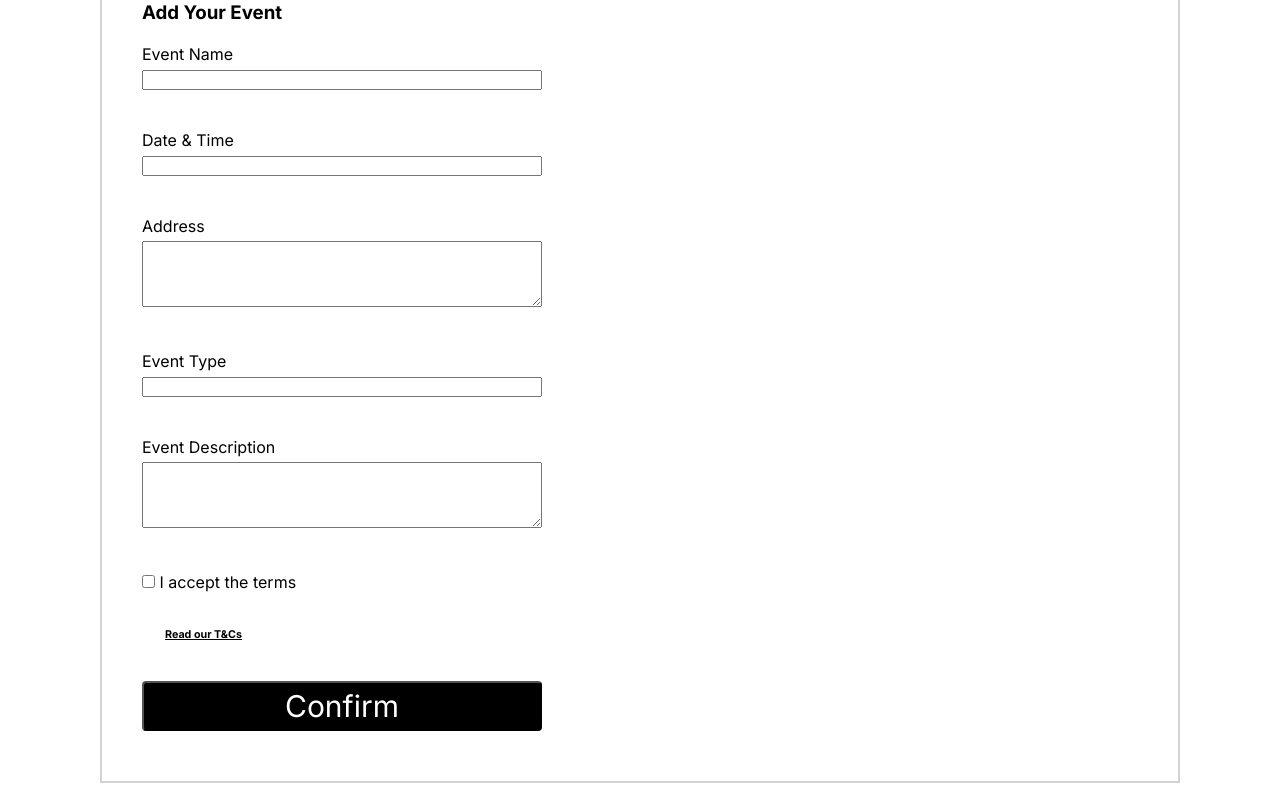
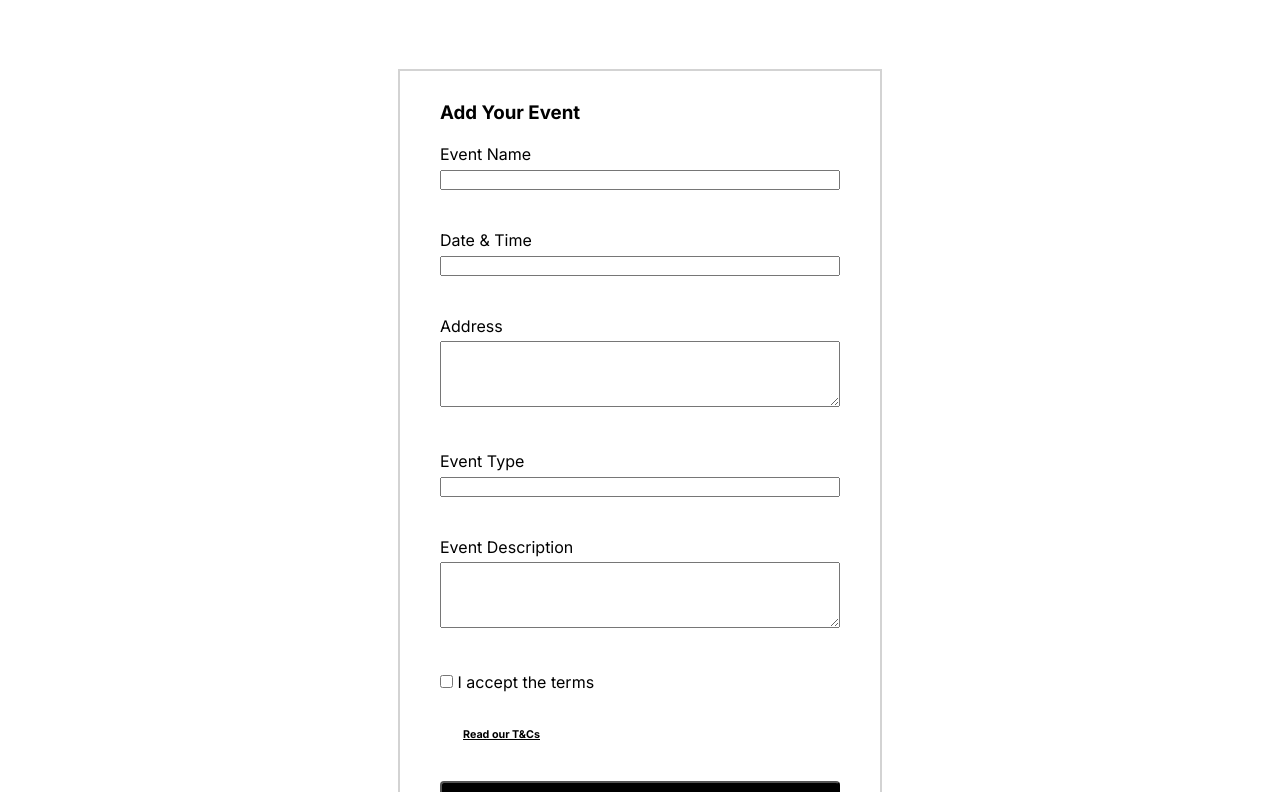
Before and after one commit to Nabin94/event-manager-react, a React (Vite) app: page / in a window 1280 px wide. Shown: the part 880-1672 px from the top of the page. Built offline with nearby package versions, Linux system fonts and the light colour scheme.

Commit message:
updated create event

```diff
--- a/src/App.jsx
+++ b/src/App.jsx
@@ -4,7 +4,7 @@ import viteLogo from '/vite.svg'
 import './App.css'
 import Footer from './components/footer/footer'
 import Navbar from './components/footer/component/navbar/navbar'
-import Create from './create/createevent'
+import CreateEvent from './components/create/createEvent'
 import Cardlist from './components/cardlist/cardlist'
 
 
@@ -15,7 +15,7 @@ function App() {
     <>
       <Navbar />
       <Cardlist />
-      <Create />
+      <CreateEvent />
       <Footer />
 
     </>
--- /dev/null
+++ b/src/components/create/createEvent.jsx
@@ -0,0 +1,56 @@
+import './createevent.scss'
+
+export default function createEvent() {
+    return (
+        <div>
+            <div className="heading">
+                <img src="Well-come.png" />
+                <h1>CREATE EVENT</h1>
+                <h2>Welcome</h2>
+            </div>
+
+            <div className="container">
+                <div className="eventcontainer">
+                    <div className="event">
+                        <h3>Add Your Event</h3>
+                        <br />
+                        <div className="input-element">
+                            <label> Event Name</label>
+                            <div> <input type="text" name="eventName" id="eventName" /></div>
+                            <span className="error-msg" id="eventNameErr"></span>
+                        </div>
+                        <div className="input-element">
+                            <label> Date & Time</label>
+                            <div><input type="text" name="date_time" id="dateTime" /></div>
+                            <span className="error-msg" id="dateTimeErr"></span>
+                        </div>
+                        <div className="input-element">
+                            <label> Address</label>
+                            <div><textarea id="address" name="address" rows="4" cols="50"></textarea></div>
+                            <span className="error-msg" id="addressErr"></span>
+                        </div>
+                        <div className="input-element">
+                            <label> Event Type</label>
+                            <div><input type="text" name="event_type" id="eventType" /></div>
+                            <span className="error-msg" id="eventTypeErr"></span>
+                        </div>
+                        <div className="input-element">
+                            <label> Event Description</label>
+                            <div> <textarea id="eventDescription" name="event_description" rows="4" cols="50"> </textarea></div>
+                            <span className="error-msg" id="event_descriptionErr"></span>
+                        </div>
+                        <div className="input-element">
+                            <input type="checkbox" /> I accept the terms
+                        </div>
+                        <div className="input-element">
+                            <h6 className="event-read-terms"><u>Read our T&Cs</u></h6>
+                        </div>
+                        <button className="event-button" onclick="submit()">Confirm</button>
+
+                    </div>
+                </div>
+            </div>
+        </div>
+
+    )
+}
--- a/src/create/createevent.jsx
+++ /dev/null
@@ -1,56 +0,0 @@
-import './createevent.scss'
-
- export default function Create (){
-    return(
-         <div>
-        <div className="heading">
-            <img src="Well-come.png"/>
-             <h1>CREATE EVENT</h1>
-            <h2>Welcome</h2>
-        </div>
-
-    <div class="container">
-        <div classn="eventcontainer">
-            <div class="event">
-                <h3>Add Your Event</h3>
-                <br />
-                <div class="input-element">
-                    <label> Event Name</label>
-                    <div> <input type="text" name="eventName" id="eventName"/></div>
-                    <span class="error-msg" id="eventNameErr"></span>
-                </div>
-                <div className="input-element">
-                    <label> Date & Time</label>
-                    <div><input type="text" name="date_time" id="dateTime"/></div>
-                    <span class="error-msg" id="dateTimeErr"></span>
-                </div>
-                <div className="input-element">
-                    <label> Address</label>
-                    <div><textarea id="address" name="address" rows="4" cols="50"></textarea></div>
-                       <span class="error-msg" id="addressErr"></span>
-                </div>
-                <div className="input-element">
-                    <label> Event Type</label>
-                    <div><input type="text" name="event_type" id="eventType"/></div>
-                    <span class="error-msg" id="eventTypeErr"></span>
-                </div>
-                <div className="input-element">
-                    <label> Event Description</label>
-                    <div> <textarea id="eventDescription" name="event_description" rows="4" cols="50"> </textarea></div>
-                    <span class="error-msg" id="event_descriptionErr"></span>
-                </div>
-                <div className="input-element">
-                    <input type="checkbox"/> I accept the terms
-                </div>
-                <div className="input-element">
-                    <h6 class="event-read-terms"><u>Read our T&Cs</u></h6>
-                </div>
-                <button className="event-button" onclick="submit()">Confirm</button>
-
-            </div>
-        </div>
-    </div>
-    </div>
-
-    )
-}
```
Also changed, not shown: src/components/create/createEvent.scss (renamed from src/create/createevent.scss).
